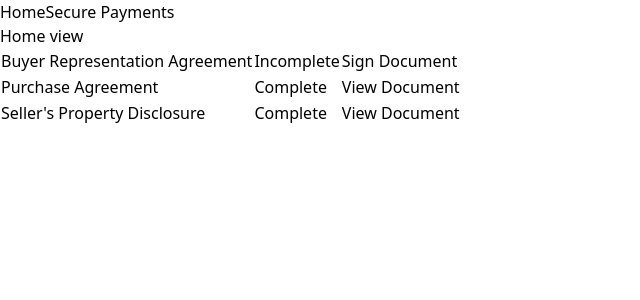
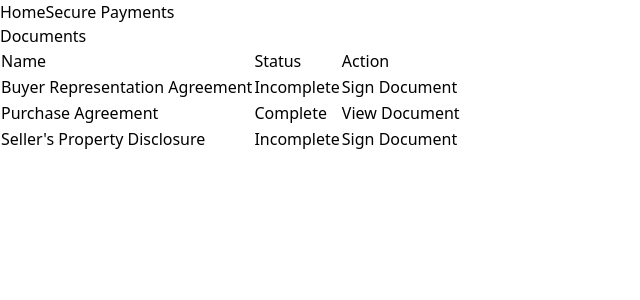
Before and after one commit to bjmfactory/closinglock, a Vue app: page / in a window 1280 px wide. Shown: the top 300 px of the page, without its empty margins (0-640 px from the left). Built offline with nearby package versions, Linux system fonts and the light colour scheme.

Commit message:
feat: clicking button updates pinia state!

```diff
--- a/db.json
+++ b/db.json
@@ -2,19 +2,19 @@
   "documents": [
     {
       "id": 123,
-      "isComplete": "False",
+      "isComplete": false,
       "name": "Buyer Representation Agreement",
       "viewLink": "https:/www.example/buyer-representation-agreement"
     },
     {
       "id": 456,
-      "isComplete": "True",
+      "isComplete": true,
       "name": "Purchase Agreement",
       "viewLink": "https:/www.example/purchase-agreement"
     },
     {
       "id": 789,
-      "isComplete": "True",
+      "isComplete": false,
       "name": "Seller's Property Disclosure",
       "viewLink": "https:/www.example/sellers-property-disclosure"
     }
--- a/src/components/DocumentItem.vue
+++ b/src/components/DocumentItem.vue
@@ -1,9 +1,18 @@
 <script setup>
-import { ref, computed } from 'vue'
+import { useDocumentStore } from '@/stores/documents'
 
 defineProps({
   document: Object
 })
+
+const store = useDocumentStore()
+
+function sign(document) {
+  if (document.isComplete) {
+    return
+  }
+  store.signDocument(document.id)
+}
 </script>
 
 <template>
@@ -11,8 +20,9 @@ defineProps({
     <td>
       <a :href="document.viewLink">{{ document.name }}</a>
     </td>
-    <td>{{ document.isComplete === 'True' ? 'Complete' : 'Incomplete' }}</td>
-    <td>{{ document.isComplete === 'True' ? 'View Document' : 'Sign Document' }}</td>
+    <td>{{ document.isComplete ? 'Complete' : 'Incomplete' }}</td>
+    <td v-if="document.isComplete"><button>View Document</button></td>
+    <td v-else><button @click="sign(document)">Sign Document</button></td>
   </tr>
 </template>
 
--- a/src/stores/documents.js
+++ b/src/stores/documents.js
@@ -5,19 +5,19 @@ export const useDocumentStore = defineStore('Documents', {
     documents: [
       {
         id: 123,
-        isComplete: 'False',
+        isComplete: false,
         name: 'Buyer Representation Agreement',
         viewLink: 'https:/www.example/buyer-representation-agreement'
       },
       {
         id: 456,
-        isComplete: 'True',
+        isComplete: true,
         name: 'Purchase Agreement',
         viewLink: 'https:/www.example/purchase-agreement'
       },
       {
         id: 789,
-        isComplete: 'True',
+        isComplete: false,
         name: "Seller's Property Disclosure",
         viewLink: 'https:/www.example/sellers-property-disclosure'
       }
@@ -27,7 +27,7 @@ export const useDocumentStore = defineStore('Documents', {
     signDocument(documentId) {
       const document = this.documents.find((document) => document.id === documentId)
       if (document) {
-        document.isCompleted = True
+        document.isComplete = true
       }
     }
   }
--- a/src/views/HomeView.vue
+++ b/src/views/HomeView.vue
@@ -1,5 +1,4 @@
 <script setup>
-import { ref, onMounted } from 'vue'
 import DocumentItem from '@/components/DocumentItem.vue'
 import DocumentService from '@/services/DocumentService'
 
@@ -8,16 +7,19 @@ import { storeToRefs } from 'pinia'
 
 const store = useDocumentStore()
 
-// storeToRefs lets todoList keep reactivity:
 const { documents } = storeToRefs(store)
-
-// destructuring action method doesn't require using storeToRefs:
-const { signDocument } = store
 </script>
 
 <template>
   <main>
-    <h1 class="text-gray-50">Home view</h1>
-    <DocumentItem v-for="document in documents" :key="document.id" :document="document" />
+    <h1 class="text-gray-50">Documents</h1>
+    <table>
+      <thead>
+        <td>Name</td>
+        <td>Status</td>
+        <td>Action</td>
+      </thead>
+      <DocumentItem v-for="document in documents" :key="document.id" :document="document" />
+    </table>
   </main>
 </template>
```
